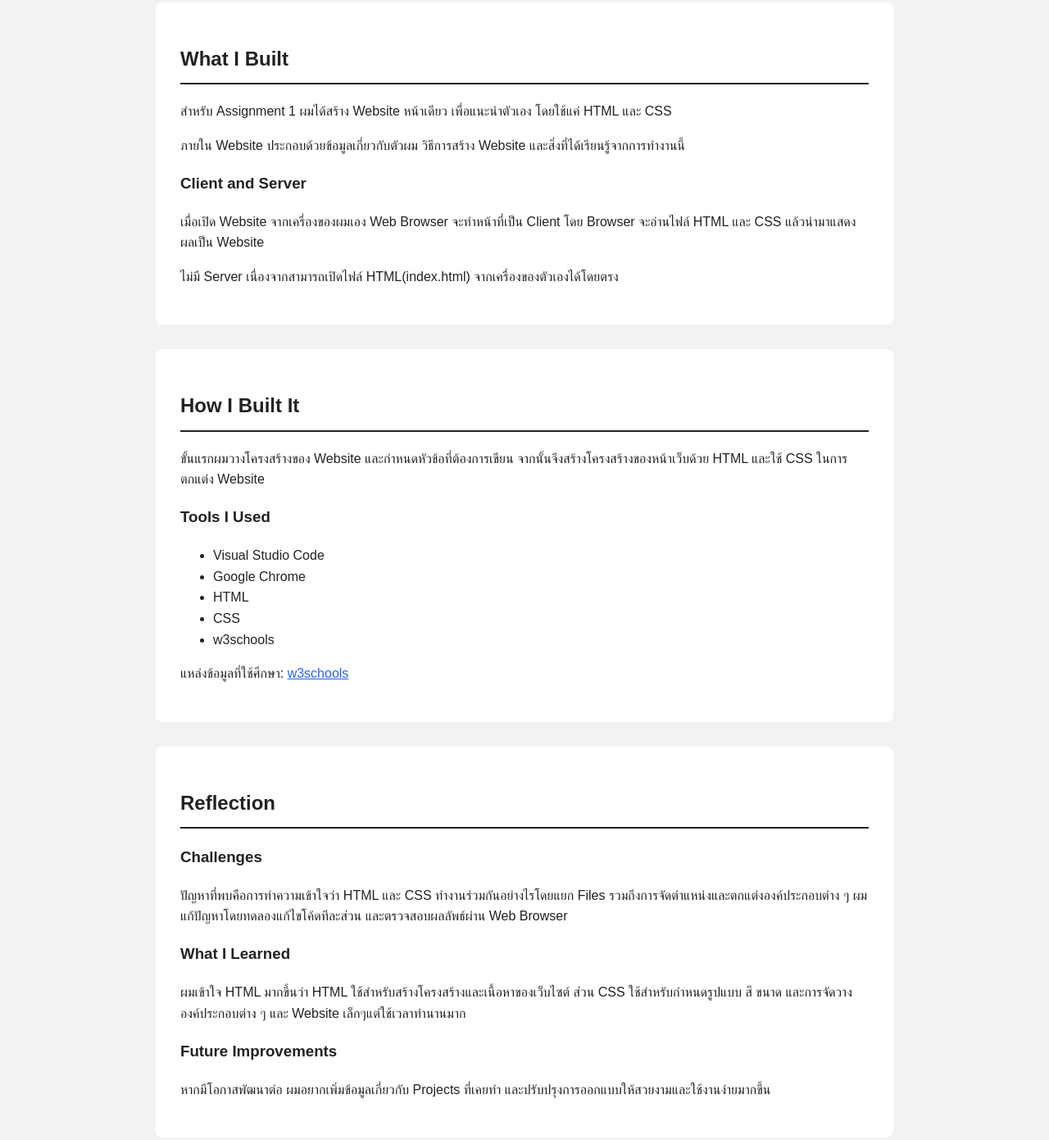
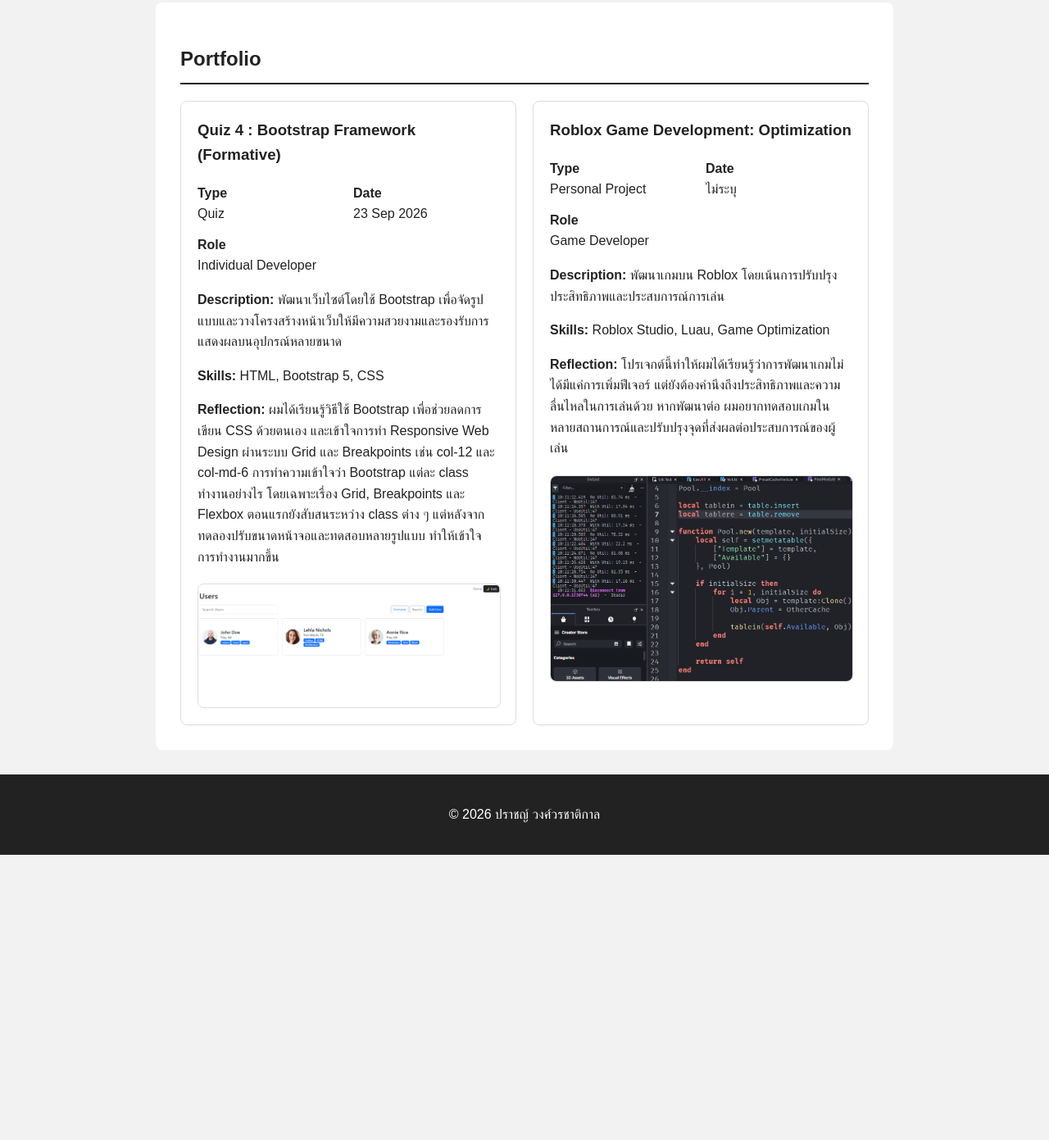
Before and after one commit to Ledomnat/A2_6609612103, a plain HTML site: page index.html in a window 1280 px wide. Shown: the part 725-2116 px from the top of the page at 82% size. After the commit the page ends 1768 px from the top, so only its background shows below. Drawn offline with Linux system fonts and the light colour scheme.

Commit message:
add portfolio items

```diff
--- a/css/style.css
+++ b/css/style.css
@@ -51,19 +51,58 @@ section {
     border-radius: 8px;
 }
 
+.portfolio-grid {
+    display: grid;
+    grid-template-columns: repeat(auto-fit, minmax(min(100%, 320px), 1fr));
+    gap: 20px;
+}
+
+.portfolio-item {
+    padding: 20px;
+    border: 1px solid #ddd;
+    border-radius: 8px;
+}
+
+.portfolio-item h3 {
+    margin-top: 0;
+}
+
+.portfolio-item dl {
+    display: grid;
+    grid-template-columns: repeat(auto-fit, minmax(120px, 1fr));
+    gap: 12px;
+}
+
+.portfolio-item dt {
+    font-weight: bold;
+}
+
+.portfolio-item dd {
+    margin: 0;
+}
+
 h2 {
     border-bottom: 2px solid #222;
     padding-bottom: 10px;
 }
 
 
-img {
+.profile-photo {
     width: 180px;
     height: 180px;
 
     object-fit: cover;
 
     border-radius: 50%;
+}
+
+.portfolio-item img {
+    display: block;
+    width: 100%;
+    height: auto;
+    margin-top: 20px;
+    border-radius: 8px;
+    border: 1px solid #ddd;
 }
 
 
--- a/index.html
+++ b/index.html
@@ -5,7 +5,7 @@
     <meta charset="UTF-8">
     <meta name="viewport" content="width=device-width, initial-scale=1.0">
 
-    <title>My A1 Website</title>
+    <title>My A2 Project</title>
 
     <link rel="stylesheet" href="css/style.css">
 </head>
@@ -13,13 +13,11 @@
 <body>
 
     <header>
-        <h1>My A1 Website</h1>
+        <h1>My Learning Portfolio</h1>
 
         <nav>
             <a href="#about">About Me</a>
-            <a href="#built">What I Built</a>
-            <a href="#how">How I Built It</a>
-            <a href="#reflection">Reflection</a>
+            <a href="#portfolio">Portfolio</a>
         </nav>
     </header>
 
@@ -29,7 +27,7 @@
         <section id="about">
             <h2>About Me</h2>
 
-            <img src="media/profile.jpg" alt="Profile">
+            <img class="profile-photo" src="media/profile.jpg" alt="Profile">
 
             <p>
                 ชื่อ <strong>นายปราชญ์ วงศ์วรชาติกาล</strong>
@@ -45,90 +43,55 @@
         </section>
 
 
-        <section id="built">
-            <h2>What I Built</h2>
+        <section id="portfolio">
+            <h2>Portfolio</h2>
 
-            <p>
-                สำหรับ Assignment 1 ผมได้สร้าง Website หน้าเดียว
-                เพื่อแนะนำตัวเอง
-                โดยใช้แค่ HTML และ CSS
-            </p>
+            <div class="portfolio-grid">
+                <article class="portfolio-item">
+                    <h3>Quiz 4 : Bootstrap Framework (Formative)</h3>
+                    <dl>
+                        <div>
+                            <dt>Type</dt>
+                            <dd>Quiz</dd>
+                        </div>
+                        <div>
+                            <dt>Date</dt>
+                            <dd>23 Sep 2026</dd>
+                        </div>
+                        <div>
+                            <dt>Role</dt>
+                            <dd>Individual Developer</dd>
+                        </div>
+                    </dl>
+                    <p><strong>Description:</strong> พัฒนาเว็บไซต์โดยใช้ Bootstrap เพื่อจัดรูปแบบและวางโครงสร้างหน้าเว็บให้มีความสวยงามและรองรับการแสดงผลบนอุปกรณ์หลายขนาด</p>
+                    <p><strong>Skills:</strong> HTML, Bootstrap 5, CSS</p>
+                    <p><strong>Reflection:</strong> ผมได้เรียนรู้วิธีใช้ Bootstrap เพื่อช่วยลดการเขียน CSS ด้วยตนเอง และเข้าใจการทำ Responsive Web Design ผ่านระบบ Grid และ Breakpoints เช่น col-12 และ col-md-6
+การทำความเข้าใจว่า Bootstrap แต่ละ class ทำงานอย่างไร โดยเฉพาะเรื่อง Grid, Breakpoints และ Flexbox ตอนแรกยังสับสนระหว่าง class ต่าง ๆ แต่หลังจากทดลองปรับขนาดหน้าจอและทดสอบหลายรูปแบบ ทำให้เข้าใจการทำงานมากขึ้น</p>
+                    <img class="portfolio-evidence" src="media/Bootstrap.png" alt="Quiz 4 Bootstrap Framework evidence">
+                </article>
 
-            <p>
-                ภายใน Website ประกอบด้วยข้อมูลเกี่ยวกับตัวผม
-                วิธีการสร้าง Website และสิ่งที่ได้เรียนรู้จากการทำงานนี้
-            </p>
-
-            <h3>Client and Server</h3>
-
-            <p>
-                เมื่อเปิด Website จากเครื่องของผมเอง
-                Web Browser จะทำหน้าที่เป็น Client
-                โดย Browser จะอ่านไฟล์ HTML และ CSS
-                แล้วนำมาแสดงผลเป็น Website
-            </p>
-
-            <p>
-                ไม่มี Server เนื่องจากสามารถเปิดไฟล์ HTML(index.html) จากเครื่องของตัวเองได้โดยตรง
-            </p>
-        </section>
-
-
-        <section id="how">
-            <h2>How I Built It</h2>
-
-            <p>
-                ขั้นแรกผมวางโครงสร้างของ Website และกำหนดหัวข้อที่ต้องการเขียน
-                จากนั้นจึงสร้างโครงสร้างของหน้าเว็บด้วย HTML
-                และใช้ CSS ในการตกแต่ง Website
-            </p>
-
-            <h3>Tools I Used</h3>
-
-            <ul>
-                <li>Visual Studio Code</li>
-                <li>Google Chrome</li>
-                <li>HTML</li>
-                <li>CSS</li>
-                <li>w3schools</li>
-            </ul>
-
-            <p>
-                แหล่งข้อมูลที่ใช้ศึกษา:
-                <a href="https://www.w3schools.com/html/">
-                    w3schools
-                </a>
-            </p>
-        </section>
-
-
-        <section id="reflection">
-            <h2>Reflection</h2>
-
-            <h3>Challenges</h3>
-
-            <p>
-                ปัญหาที่พบคือการทำความเข้าใจว่า HTML และ CSS
-                ทำงานร่วมกันอย่างไรโดยแยก Files รวมถึงการจัดตำแหน่งและตกแต่งองค์ประกอบต่าง ๆ
-                ผมแก้ปัญหาโดยทดลองแก้ไขโค้ดทีละส่วน
-                และตรวจสอบผลลัพธ์ผ่าน Web Browser
-            </p>
-
-            <h3>What I Learned</h3>
-
-            <p>
-                ผมเข้าใจ HTML มากขึ้นว่า HTML
-                ใช้สำหรับสร้างโครงสร้างและเนื้อหาของเว็บไซต์
-                ส่วน CSS ใช้สำหรับกำหนดรูปแบบ สี ขนาด
-                และการจัดวางองค์ประกอบต่าง ๆ และ Website เล็กๆแต่ใช้เวลาทำนานมาก
-            </p>
-
-            <h3>Future Improvements</h3>
-
-            <p>
-                หากมีโอกาสพัฒนาต่อ ผมอยากเพิ่มข้อมูลเกี่ยวกับ Projects
-                ที่เคยทำ และปรับปรุงการออกแบบให้สวยงามและใช้งานง่ายมากขึ้น
-            </p>
+                <article class="portfolio-item">
+                    <h3>Roblox Game Development: Optimization</h3>
+                    <dl>
+                        <div>
+                            <dt>Type</dt>
+                            <dd>Personal Project</dd>
+                        </div>
+                        <div>
+                            <dt>Date</dt>
+                            <dd>ไม่ระบุ</dd>
+                        </div>
+                        <div>
+                            <dt>Role</dt>
+                            <dd>Game Developer</dd>
+                        </div>
+                    </dl>
+                    <p><strong>Description:</strong> พัฒนาเกมบน Roblox โดยเน้นการปรับปรุงประสิทธิภาพและประสบการณ์การเล่น</p>
+                    <p><strong>Skills:</strong> Roblox Studio, Luau, Game Optimization</p>
+                    <p><strong>Reflection:</strong> โปรเจกต์นี้ทำให้ผมได้เรียนรู้ว่าการพัฒนาเกมไม่ได้มีแค่การเพิ่มฟีเจอร์ แต่ยังต้องคำนึงถึงประสิทธิภาพและความลื่นไหลในการเล่นด้วย หากพัฒนาต่อ ผมอยากทดสอบเกมในหลายสถานการณ์และปรับปรุงจุดที่ส่งผลต่อประสบการณ์ของผู้เล่น</p>
+                    <img class="portfolio-evidence" src="media/Optimization.png" alt="Roblox Game Development Optimization evidence">
+                </article>
+            </div>
         </section>
 
     </main>
```
Also changed, not shown: media/Bootstrap.png (added), media/Optimization.png (added).
